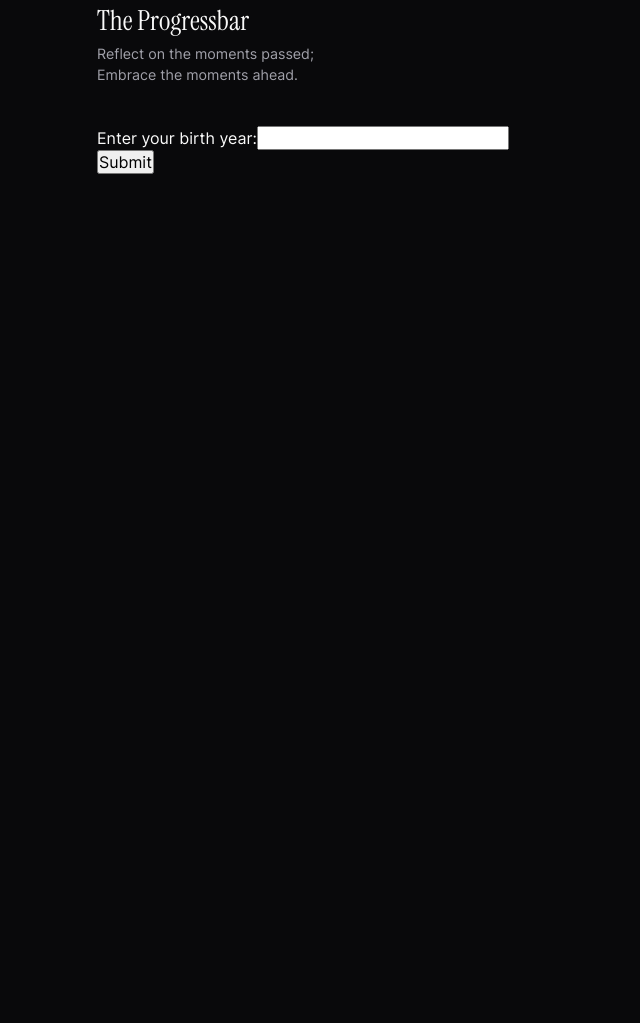
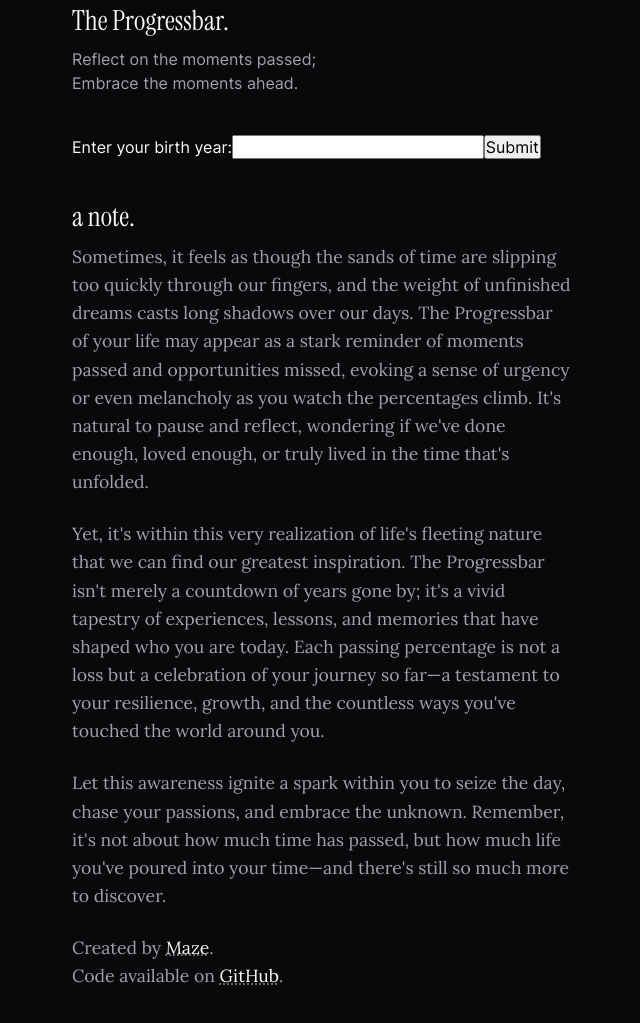
Before and after one commit to remvze/progress, an Astro site: page / in a window 1280 px wide. Shown: the part 97-1120 px from the top of the page, without its empty margins (318-958 px from the left). Before the commit the page ends 800 px from the top, so only its background shows below. Built offline with nearby package versions, Linux system fonts and the light colour scheme; Astro itself is replaced by a stand-in of ours.

Commit message:
feat: add note section

```diff
--- a/src/components/container/container.module.css
+++ b/src/components/container/container.module.css
@@ -1,6 +1,6 @@
 .container {
   width: 90%;
-  max-width: 450px;
+  max-width: 500px;
   margin: 0 auto;
 
   &.wide {
--- a/src/components/hero.astro
+++ b/src/components/hero.astro
@@ -4,7 +4,7 @@ import { Container } from './container';
 
 <div class="hero">
   <Container>
-    <h1>The Progressbar</h1>
+    <h1>The Progressbar.</h1>
     <p>Reflect on the moments passed;<br />Embrace the moments ahead.</p>
   </Container>
 </div>
@@ -19,8 +19,7 @@ import { Container } from './container';
     }
 
     & p {
-      margin-top: 4px;
-      font-size: var(--font-sm);
+      margin-top: 8px;
       line-height: 1.5;
       color: var(--color-foreground-subtle);
     }
--- /dev/null
+++ b/src/components/note.astro
@@ -0,0 +1,67 @@
+---
+import { Container } from './container';
+---
+
+<div class="note">
+  <Container>
+    <h2>a note.</h2>
+    <p>
+      Sometimes, it feels as though the sands of time are slipping too quickly
+      through our fingers, and the weight of unfinished dreams casts long
+      shadows over our days. The Progressbar of your life may appear as a stark
+      reminder of moments passed and opportunities missed, evoking a sense of
+      urgency or even melancholy as you watch the percentages climb. It&apos;s
+      natural to pause and reflect, wondering if we&apos;ve done enough, loved
+      enough, or truly lived in the time that&apos;s unfolded.
+    </p>
+    <p>
+      Yet, it&apos;s within this very realization of life&apos;s fleeting nature
+      that we can find our greatest inspiration. The Progressbar isn&apos;t
+      merely a countdown of years gone by; it&apos;s a vivid tapestry of
+      experiences, lessons, and memories that have shaped who you are today.
+      Each passing percentage is not a loss but a celebration of your journey so
+      far—a testament to your resilience, growth, and the countless ways
+      you&apos;ve touched the world around you.
+    </p>
+    <p>
+      Let this awareness ignite a spark within you to seize the day, chase your
+      passions, and embrace the unknown. Remember, it&apos;s not about how much
+      time has passed, but how much life you&apos;ve poured into your time—and
+      there&apos;s still so much more to discover.
+    </p>
+
+    <p>
+      Created by <a href="https://x.com/remvze">Maze</a>.<br />
+      Code available on <a href="https://x.com/remvze">GitHub</a>.
+    </p>
+  </Container>
+</div>
+
+<style>
+  .note {
+    padding: 40px 0 80px;
+
+    & h2 {
+      margin-bottom: 8px;
+      font-family: var(--font-display);
+      font-size: var(--font-xlg);
+    }
+
+    & p {
+      font-family: var(--font-serif);
+      font-size: calc(var(--font-base) * 1.1);
+      line-height: 1.6;
+      color: var(--color-foreground-subtle);
+
+      &:not(:last-of-type) {
+        margin-bottom: 24px;
+      }
+
+      & a {
+        color: var(--color-foreground);
+        text-decoration-style: dotted;
+        text-decoration-color: var(--color-foreground-subtler);
+      }
+    }
+  }
+</style>
--- a/src/pages/index.astro
+++ b/src/pages/index.astro
@@ -2,9 +2,11 @@
 import Layout from '@/layouts/layout.astro';
 import { App } from '@/components/app';
 import Hero from '@/components/hero.astro';
+import Note from '@/components/note.astro';
 ---
 
 <Layout>
   <Hero />
   <App client:load />
+  <Note />
 </Layout>
```
